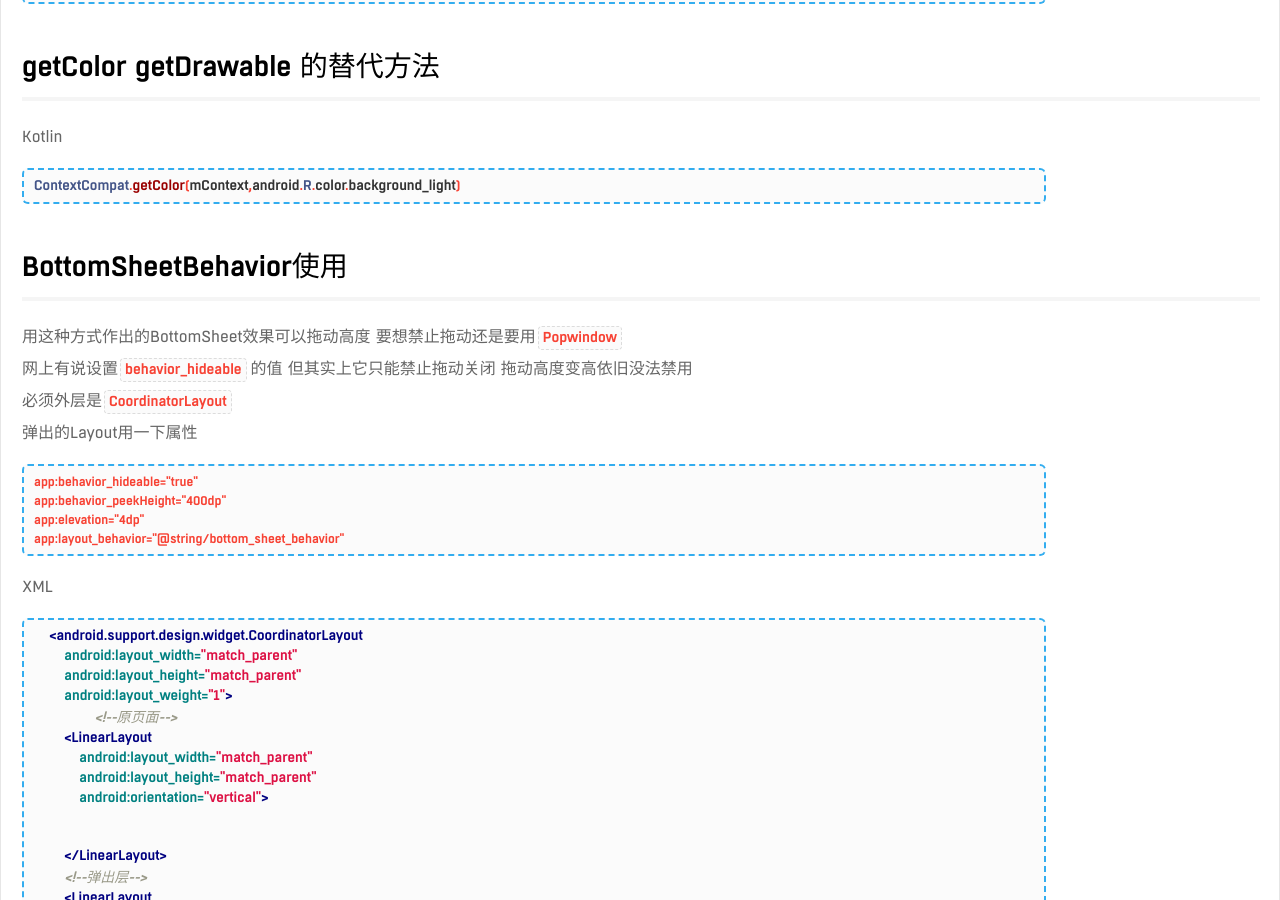
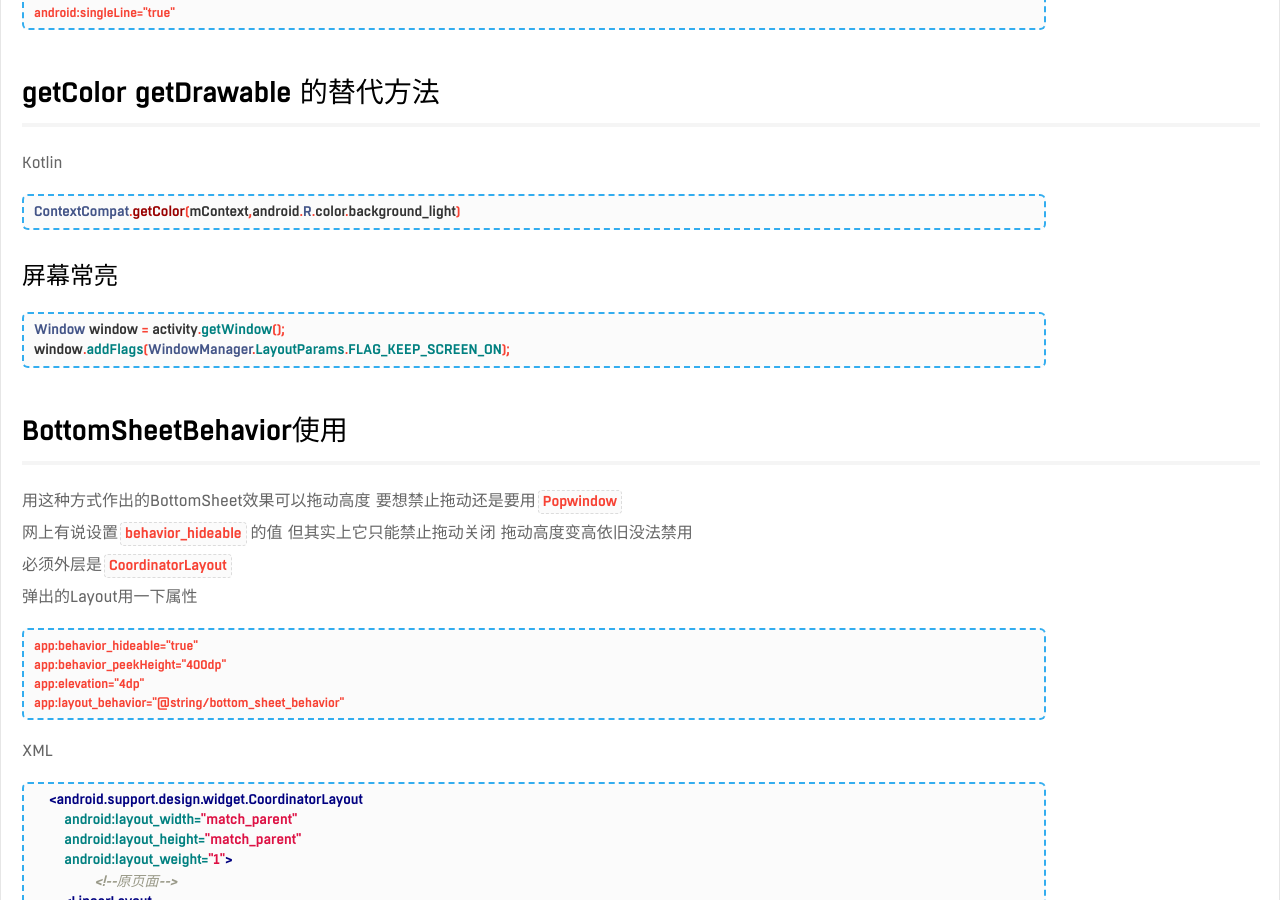
Before and after one commit to psvmc/myblog_jekyll, a Jekyll site: the page built from _posts/2018-07-20-android-tips.md, in a window 1280 px wide and 900 px high, scrolled down 17592 px. Built offline with Jekyll 4.4.1, drawn with Linux system fonts in a browser that asks for light colours; comment, search, counter and statistics services are not loaded.

Commit message:
软件更新

````diff
--- a/_posts/2018-07-20-android-tips.md
+++ b/_posts/2018-07-20-android-tips.md
@@ -799,6 +799,15 @@ Kotlin
 ContextCompat.getColor(mContext,android.R.color.background_light)
 ```
 
+### 屏幕常亮
+
+
+
+```java
+Window window = activity.getWindow();
+window.addFlags(WindowManager.LayoutParams.FLAG_KEEP_SCREEN_ON);
+```
+
 
 
 ## BottomSheetBehavior使用
````
